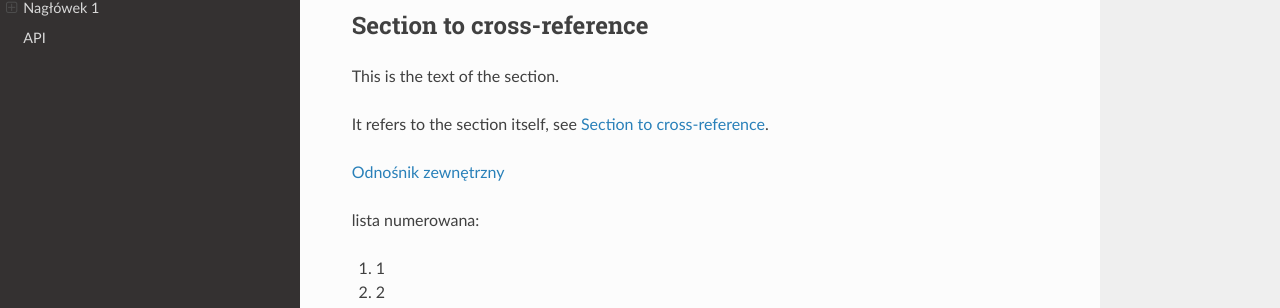
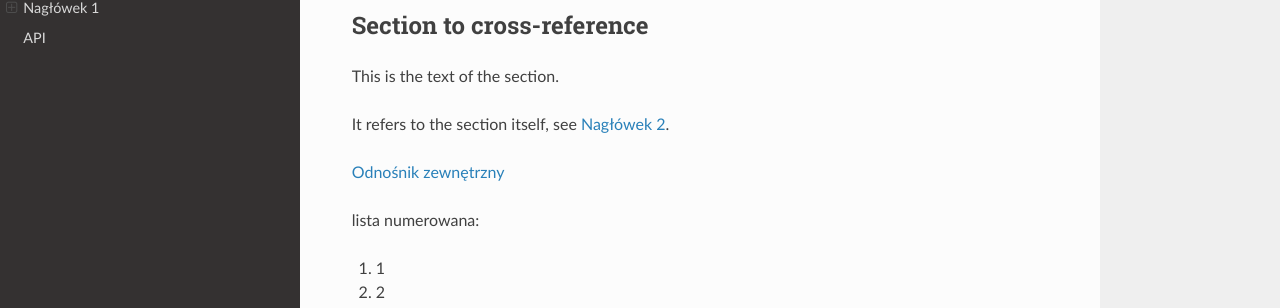
Before and after one commit to KacBoh/zse-4tpkb-rtd, a Sphinx documentation site: the page built from docs/source/podstawy.rst, in a window 1280 px wide and 900 px high, scrolled down 653 px. Shown: the part 143-451 px from the top of the window. Built offline with Sphinx 7.4.7 and the Read the Docs theme 3.1.0, drawn with Linux system fonts in a browser that asks for light colours; part of the change alters nothing that is shown.

Commit message:
Update podstawy.rst

```diff
--- a/docs/source/podstawy.rst
+++ b/docs/source/podstawy.rst
@@ -3,6 +3,8 @@ Podstawy RST
 
 Nagłówek 1
 ==========
+
+.. _my-reference-label:
 
 Nagłówek 2
 ----------
@@ -28,7 +30,7 @@ Akapit tekstowy
 odnośnik wewnętrzny
 :ref:`api
 
-.. _my-reference-label:
+
 
 Section to cross-reference
 --------------------------
```
